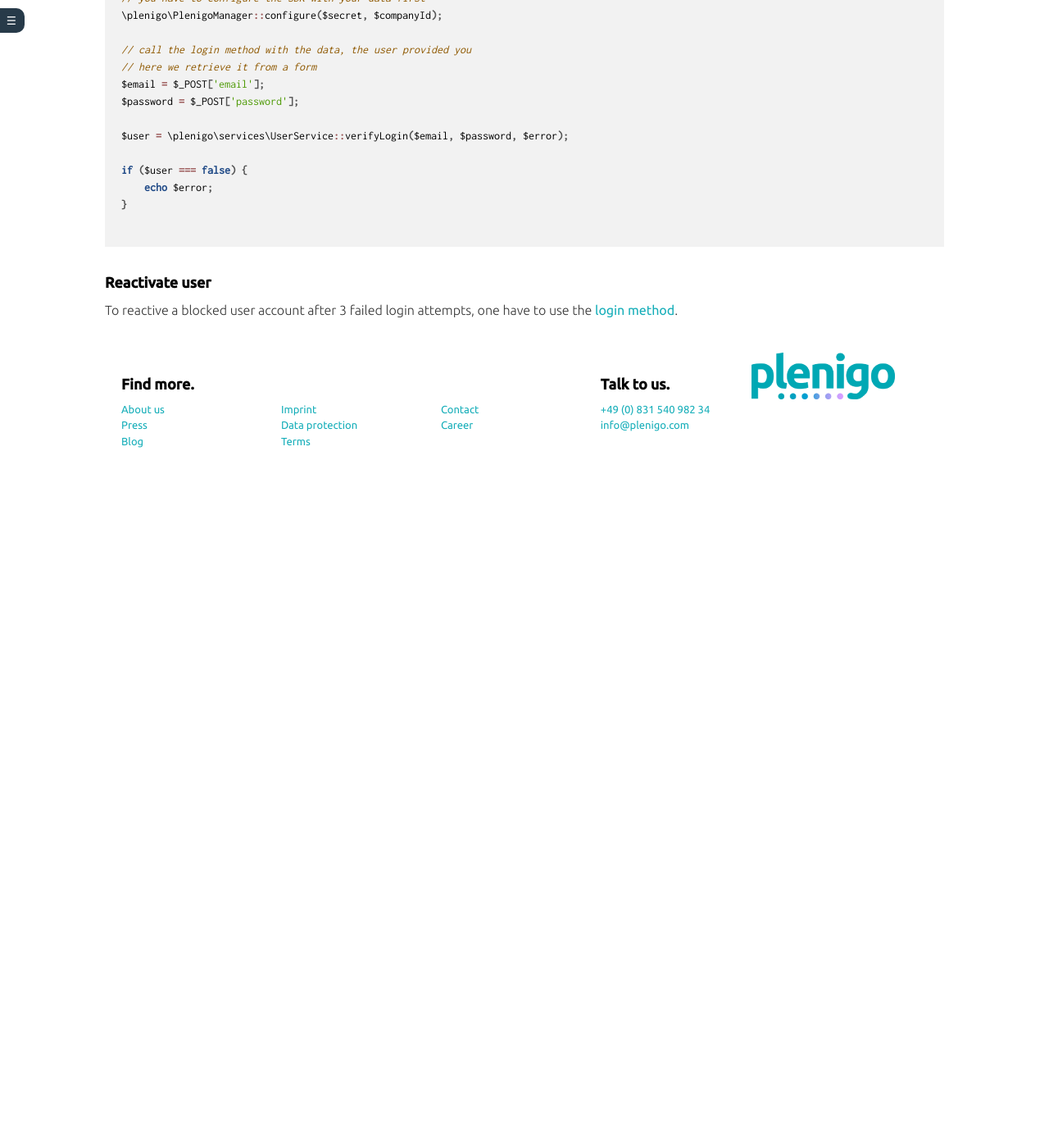
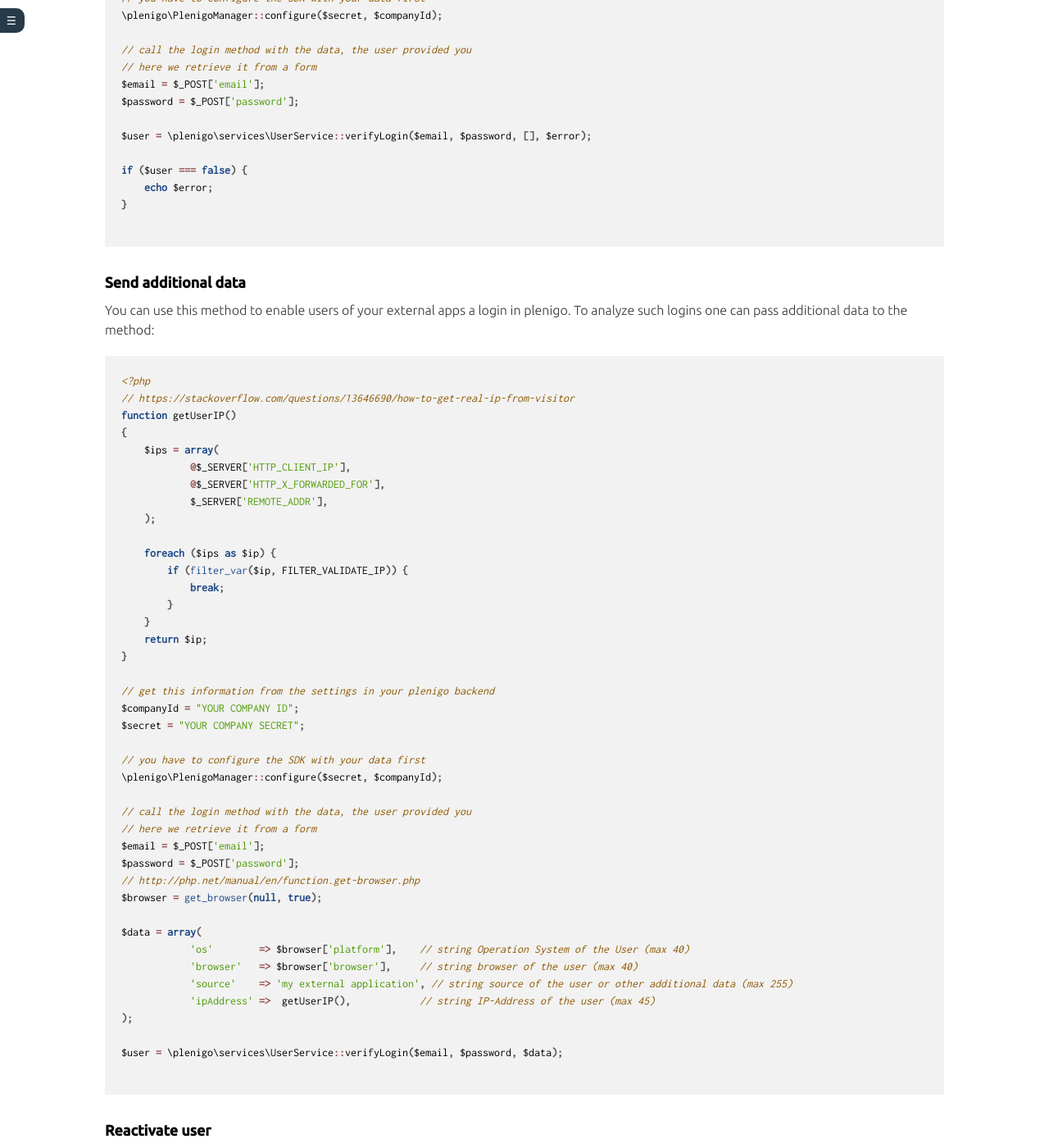
Before and after one commit to plenigo/plenigo.github.io, a Jekyll site: the page built from pages/sdks/php/includes/verify_user_login.md, in a window 1280 px wide and 1400 px high, scrolled down 974 px. Shown: the whole window at 82% size. Built offline with Jekyll 4.4.1, drawn with Linux system fonts in a browser that asks for light colours; our own code applies the rules of GitHub Pages for plain Markdown files; before the commit the page ends 1604 px from its top, so only the background shows below that.

Commit message:
changed verifyLogin

````diff
--- a/pages/sdks/php/includes/verify_user_login.md
+++ b/pages/sdks/php/includes/verify_user_login.md
@@ -45,7 +45,7 @@
 $email = $_POST['email'];
 $password = $_POST['password'];
 
-$user = \plenigo\services\UserService::verifyLogin($email, $password, $error);
+$user = \plenigo\services\UserService::verifyLogin($email, $password, [], $error);
 
 if ($user === false) {
     echo $error;
@@ -53,6 +53,56 @@
 
 ```
 
+### Send additional data
+
+You can use this method to enable users of your external apps a login in plenigo. To analyze such logins one can pass
+additional data to the method:
+
+```php
+<?php
+// https://stackoverflow.com/questions/13646690/how-to-get-real-ip-from-visitor
+function getUserIP()
+{
+    $ips = array(
+            @$_SERVER['HTTP_CLIENT_IP'],
+            @$_SERVER['HTTP_X_FORWARDED_FOR'],
+            $_SERVER['REMOTE_ADDR'],
+    );
+
+    foreach ($ips as $ip) {
+        if (filter_var($ip, FILTER_VALIDATE_IP)) {
+            break;
+        }
+    }
+    return $ip;
+}
+
+// get this information from the settings in your plenigo backend
+$companyId = "YOUR COMPANY ID";
+$secret = "YOUR COMPANY SECRET";
+
+// you have to configure the SDK with your data first
+\plenigo\PlenigoManager::configure($secret, $companyId);
+
+// call the login method with the data, the user provided you
+// here we retrieve it from a form
+$email = $_POST['email'];
+$password = $_POST['password'];
+// http://php.net/manual/en/function.get-browser.php
+$browser = get_browser(null, true);
+
+$data = array(
+            'os'        => $browser['platform'],    // string Operation System of the User (max 40)
+            'browser'   => $browser['browser'],     // string browser of the user (max 40)
+            'source'    => 'my external application', // string source of the user or other additional data (max 255)
+            'ipAddress' =>  getUserIP(),            // string IP-Address of the user (max 45)
+);
+
+$user = \plenigo\services\UserService::verifyLogin($email, $password, $data);
+
+```
+
+
 ### Reactivate user
 
 To reactive a blocked user account after 3 failed login attempts, one have to use the [login method](/sdks/php#login).
````
Also changed, not shown: pages/sdks/php/includes/register.md (+0 -2 lines).
